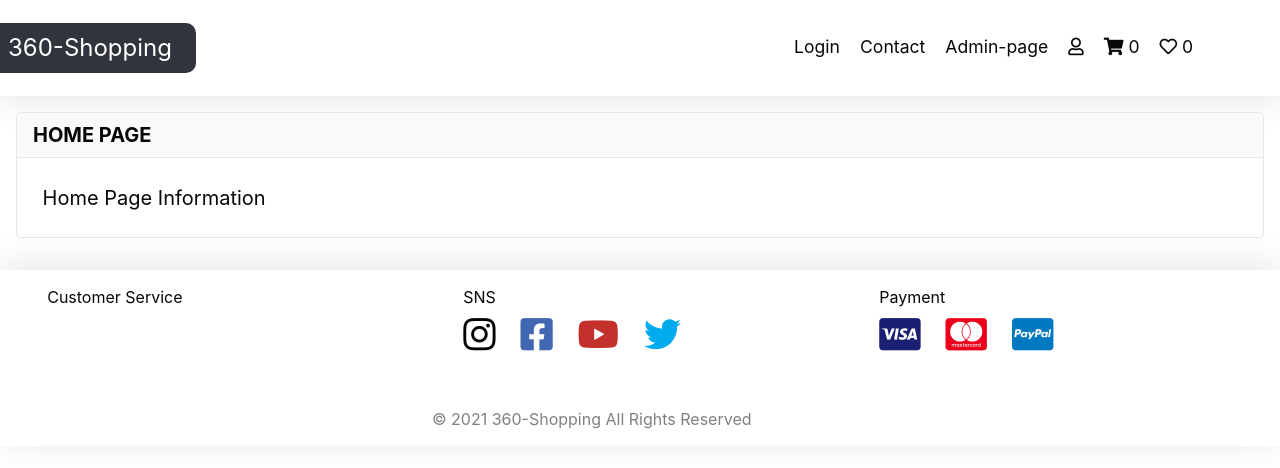
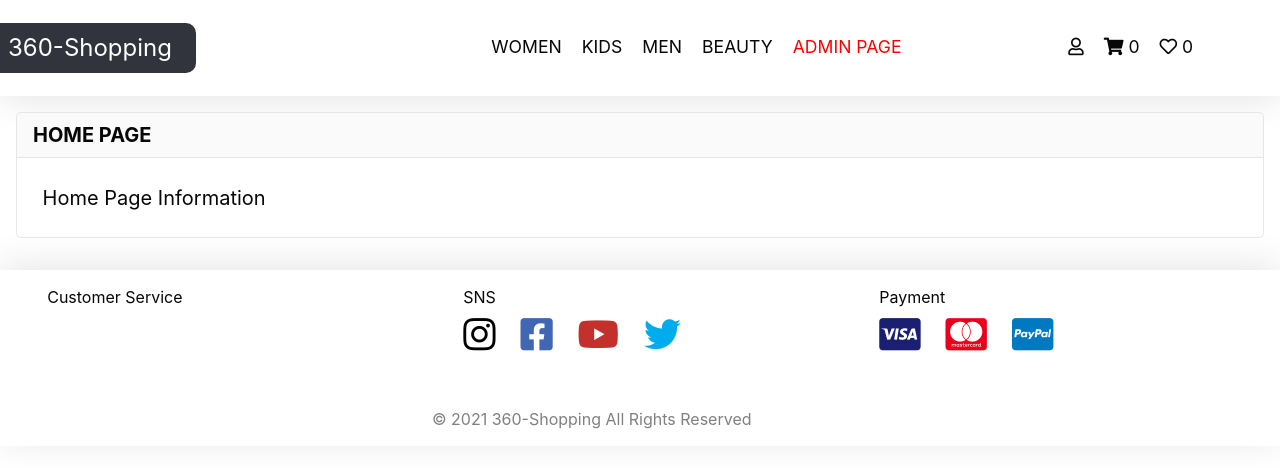
Before and after one commit to LeeJung-AWS/360-shopping, a React (Create React App) app in the folder frontend/: page / in a window 1280 px wide. Shown: the top 468 px of the page. Built offline with nearby package versions, Linux system fonts and the light colour scheme.

Commit message:
Complete NavBar style

```diff
--- a/frontend/src/components/Navbar/index.tsx
+++ b/frontend/src/components/Navbar/index.tsx
@@ -2,13 +2,8 @@
 
 import { Link } from "react-router-dom";
 
-interface NavbarDatatype {
-    header: string;
-    links: string[];
-    linkTitle: string[];
-}
 
-const Navbar: React.FC<NavbarDatatype> = ({header, links, linkTitle}) => {
+const Navbar: React.FC = () => {
 
     // In Mobile Size, display or hide Navigation Menu
     const mobileNavClick = () => {
@@ -32,33 +27,45 @@ const Navbar: React.FC<NavbarDatatype> = ({header, links, linkTitle}) => {
 
     return (
     <header className="navBar-header">
-        <Link id="navBar-page-btn" to="/">{header}</Link>
+        <Link id="navBar-page-btn" to="/">360-Shopping</Link>
         <nav className="navBar-mobile">
-            <a href="#navBar" id="mobile-menu" onClick={mobileNavClick}><i className="fas fa-bars"></i></a>
+            <Link to='/cart'><i className="fas fa-shopping-cart" id="mobile-cart-menu"></i></Link>
+            <Link to="" id="navBar-mobile-menu" onClick={mobileNavClick}><i className="fas fa-bars"></i></Link>
         </nav>
         <div id="navBar-mobile-Links">
-            {links.map((link, index) => {
-                return(
-                    <Link to={`/${link}`} key={link} onClick={onclickMenu}>{linkTitle[index]}</Link>
-                )
-            })}
+            <Link to='/women' onClick={onclickMenu}>WOMEN</Link>
+            <Link to='/kids' onClick={onclickMenu}>KIDS</Link>
+            <Link to='/men' onClick={onclickMenu}>MEN</Link>
+            <Link to='/beauty' onClick={onclickMenu}>BEAUTY</Link>
+            <Link to='/login' onClick={onclickMenu}>LOGIN</Link>
+            <Link to='/adminPage' style={{color:"red"}}  onClick={onclickMenu}>ADMIN PAGE</Link>
         </div>
         <nav className="navBar-desktop">
             <ul>
-                {links.map((link, index) => {
-                    return(
-                        <li key={linkTitle[index]}>
-                            <Link to={`/${link}`} onClick={onclickMenu}>{linkTitle[index]}</Link>
-                        </li>
-                    )
-                })}
+                <li>
+                    <Link to='/women' onClick={onclickMenu}>WOMEN</Link>
+                </li>
+                <li>
+                    <Link to='/kids' onClick={onclickMenu}>KIDS</Link>
+                </li>
+                <li>
+                    <Link to='/men' onClick={onclickMenu}>MEN</Link>
+                </li>
+                <li>
+                    <Link to='/beauty' onClick={onclickMenu}>BEAUTY</Link>
+                </li>
+                <li>
+                    <Link to='/adminPage' style={{color:"red"}} onClick={onclickMenu}>ADMIN PAGE</Link>
+                </li>
+            </ul>
+            <ul>
                 <li className='dropdown'>
-                    <Link to='/test'><i className="far fa-user dropbtn" ></i></Link>
+                    <Link to='/test'><i className="far fa-user" ></i></Link>
                     <div className="dropdown-content">
                         <div className="hello-userName">Hello User</div>
                         <Link to ="/">Sign Out</Link>
+                        <div className="myHr"></div>
                         <Link to="#">My Orders</Link>
-                        <div className="myHr"></div>
                         <Link to="#">My Message</Link>
                         <Link to="#">Recently Viewed</Link>
                         <Link to="/sign">Sign In / Register</Link>
@@ -67,8 +74,7 @@ const Navbar: React.FC<NavbarDatatype> = ({header, links, linkTitle}) => {
                 <li className='dropdown'>
                     <Link to='/test'><i className="fas fa-shopping-cart"></i> 0</Link>
                     <div className="dropdown-content">
-                        {/* <Link to="#">CART BOX</Link> */}
-                        <span style={{"color":"rgb(100, 100, 100)"}}>
+                        <span>
                             <span>Shopping Bag is Empty</span>
                             Welcome back! If you had items in your shopping bag, we have saved them for you. You can <Link to="/sign" style={{"float":"right"}}>SIGN IN</Link>now to see them, or whenever you're ready to check out.
                         </span>
--- a/frontend/src/pages/HomePage.tsx
+++ b/frontend/src/pages/HomePage.tsx
@@ -1,7 +1,6 @@
 // Style : sass/layout/_homePage.scss
 
 import { BrowserRouter as Router, Route, Switch } from "react-router-dom";
-import { useState } from 'react';
 
 // Components
 import Navbar from '../components/Navbar';
@@ -9,14 +8,11 @@ import Footer from '../components/Footer';
 import AdminPage from "./AdminPage";
 
 const HomePage: React.FC = () => {
-    const [ header, setHeader ] = useState('360-Shopping');
-    const [ links, setLinks ] = useState(['login', 'contact', 'adminPage']);
-    const [ linkTitle, setLinkTitle] = useState(['Login', 'Contact', 'Admin-page']);
 
     return(<Router>
         <Switch>
             <Route exact path="/">
-                <Navbar header={header} links={links} linkTitle={linkTitle}/>
+                <Navbar />
                 <main className="row">
                     <section className="card">
                         <div className="card-header">
--- a/frontend/src/sass/3_components/_navBar.scss
+++ b/frontend/src/sass/3_components/_navBar.scss
@@ -14,11 +14,23 @@
     color: $text-color;
 }
 
+#mobile-cart-menu{
+    position: absolute;
+    top: 1.0rem;
+    right: 7rem;
+    z-index: 3;
+}
+
+#mobile-cart-menu::after{
+    content: "0";
+    font-size: 1rem;
+}
+
 #navBar-mobile-menu {
     position: absolute;
     top: 0.5rem;
     right: 2rem;
-    z-index: 2;
+    z-index: 3;
 }
 
 #navBar-mobile-Links{
@@ -40,7 +52,6 @@
         text-decoration: none;
         display: block;
         border-top: 0.5px solid;
-
     }
 
     a:last-child {
@@ -51,6 +62,9 @@
 /* Desktop Menu */
 .navBar-desktop {
     display: none;
+    flex: 0 0 60%;
+    width: 100%;
+    justify-content: space-between;
 }
 
 .navBar-desktop ul{
@@ -76,11 +90,10 @@
   border-bottom: 0.2rem solid rgb(100, 100, 100);
 }
 
-.nav-icon{
-    padding: 26px 15px;
-    // a {
-    //     @include anchor;
-    // }
+.dropdown-content{
+    a {
+       font-size: 0.9rem!important;
+    }
 }
 
 .dropdown:hover{
@@ -135,7 +148,8 @@
     }
 
     .navBar-desktop {
-        display: block;
+        display: flex;
+        padding: 0 60px;
     }
 
     .navBar-mobile{
@@ -160,4 +174,8 @@
         width: fit-content;
         border-radius: 0 10px 10px 0;
     }
+
+    .navBar-desktop {
+        padding: 0;
+    }
 }
--- a/frontend/src/sass/4_layout/_layout-index.scss
+++ b/frontend/src/sass/4_layout/_layout-index.scss
@@ -12,3 +12,4 @@
 @import "flex";
 @import "margin";
 @import "padding";
+@import "myHRtag";
--- /dev/null
+++ b/frontend/src/sass/4_layout/_myHRtag.scss
@@ -0,0 +1,5 @@
+.myHr {
+    margin: 0 3px 3px 3px;
+    border: 0;
+    border-top: 1px solid rgba(187, 187, 187, 0.7);
+}
```
